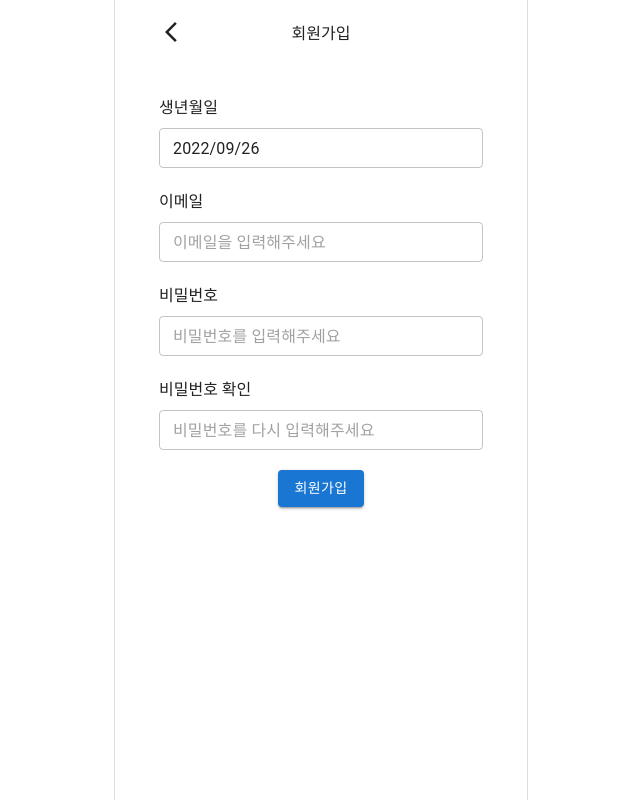
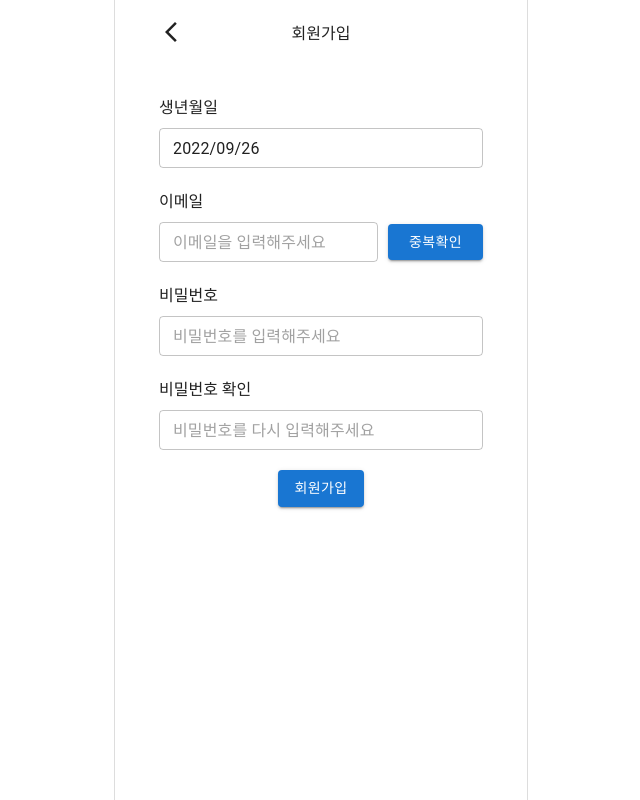
Before and after one commit to gotogether-s/gotogether-s, a Next.js app: page /signup in a window 1280 px wide. Shown: the whole page, without its empty margins (319-959 px from the left). Built offline with nearby package versions, Linux system fonts and the light colour scheme.

Commit message:
#37 feat: Create duplicate email button and Apply style

```diff
--- a/pages/signup/SignUp.module.scss
+++ b/pages/signup/SignUp.module.scss
@@ -5,6 +5,12 @@
   }
 }
 
+.flex-wrapper {
+  display: flex;
+  align-items: center;
+  gap: 1rem;
+}
+
 .button-wrapper {
   margin-bottom: 2rem;
   text-align: center;
--- a/pages/signup/index.tsx
+++ b/pages/signup/index.tsx
@@ -34,12 +34,17 @@ const SignUp = () => {
         </div>
         <div className={style['input-wrapper']}>
           <div className={style['label']}>이메일</div>
-          <TextField
-            name="email"
-            size="small"
-            placeholder="이메일을 입력해주세요"
-            sx={{ width: '100%' }}
-          />
+          <div className={style['flex-wrapper']}>
+            <TextField
+              name="email"
+              size="small"
+              placeholder="이메일을 입력해주세요"
+              sx={{ width: '70%' }}
+            />
+            <Button variant="contained" sx={{ width: '30%' }}>
+              중복확인
+            </Button>
+          </div>
         </div>
         <div className={style['input-wrapper']}>
           <div className={style['label']}>비밀번호</div>
```
